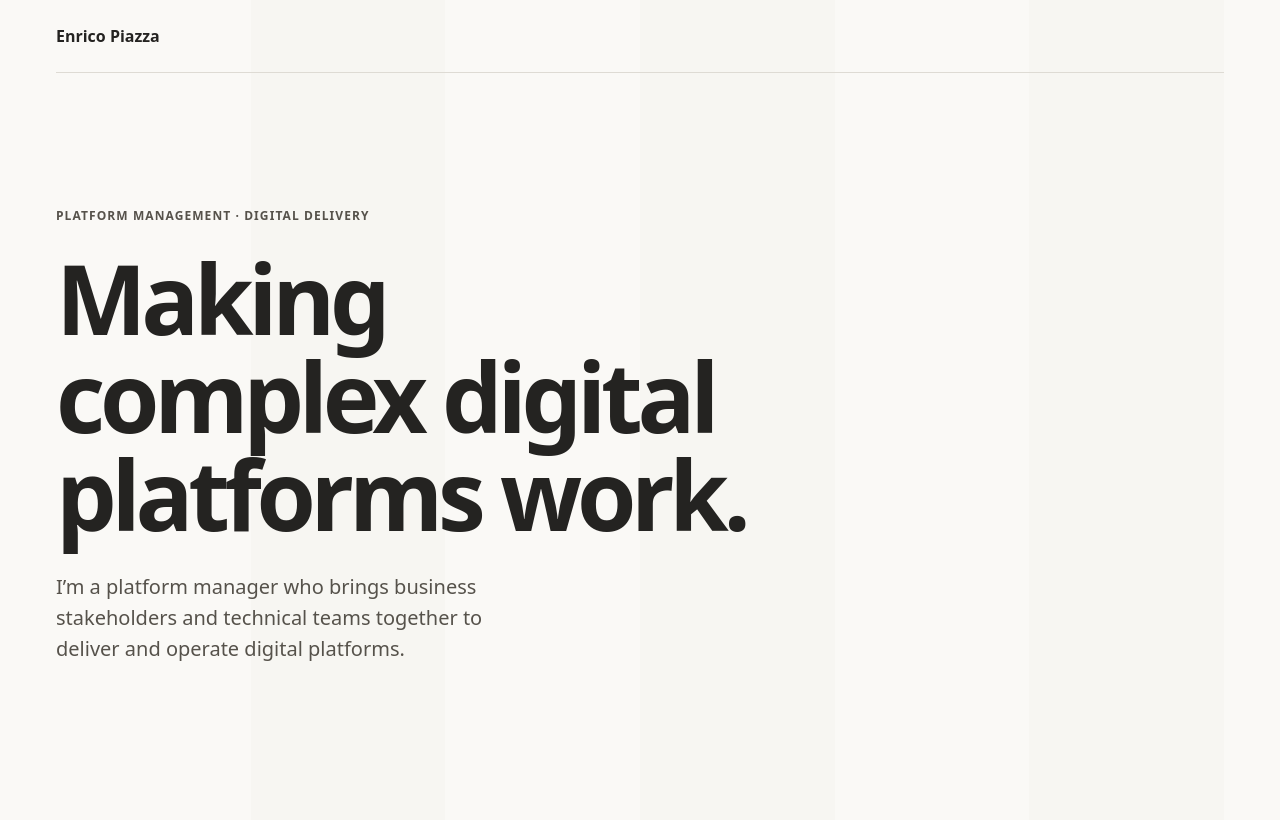
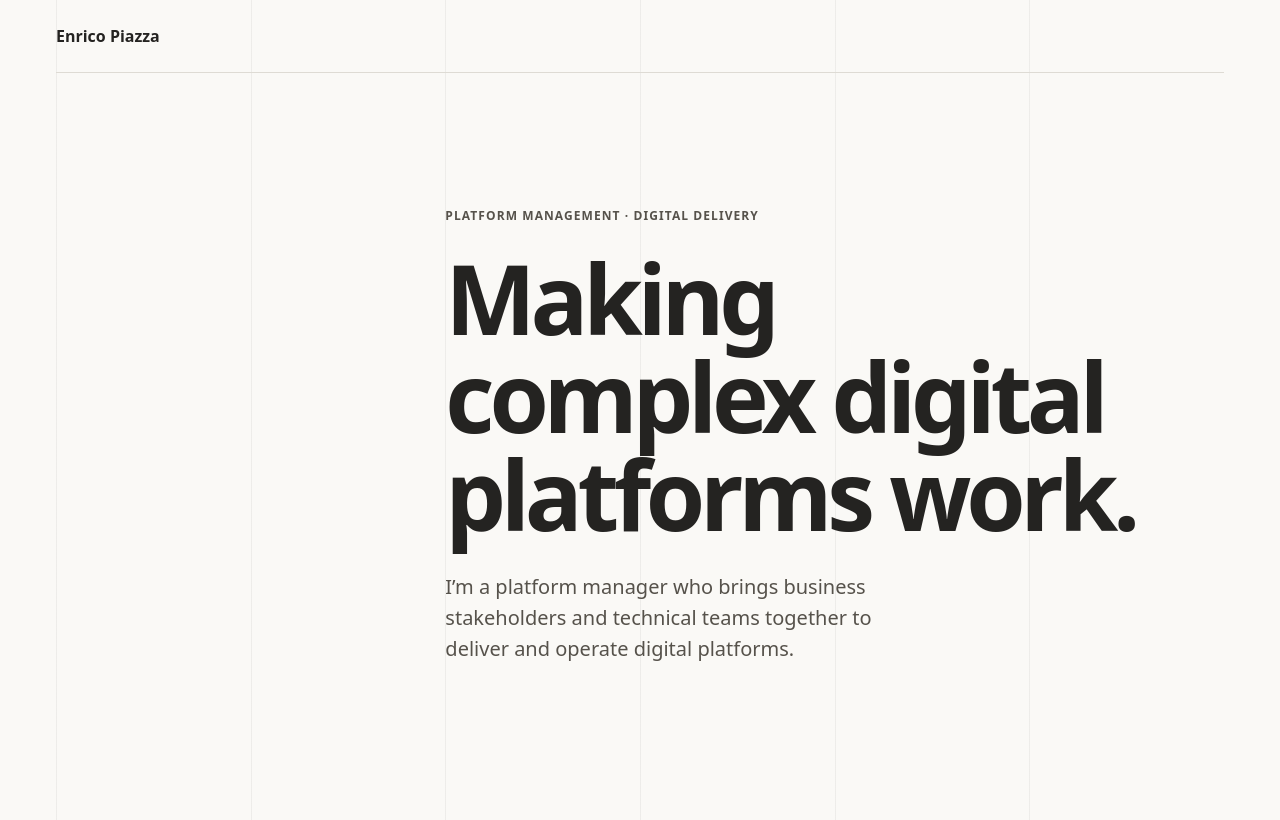
Before and after one commit to enridoku/website, an Astro site: page / in a window 1280 px wide. Built offline with nearby package versions, Linux system fonts and the light colour scheme; Astro itself is replaced by a stand-in of ours.

Commit message:
background graph paper

```diff
--- a/src/pages/index.astro
+++ b/src/pages/index.astro
@@ -23,7 +23,6 @@
 <style>
   body {
     --paper: #faf9f6;
-    --stripe: #f7f6f2;
     margin: 0;
     padding-inline: clamp(16px, 5%, 56px);
     background: var(--paper);
@@ -32,24 +31,30 @@
   }
 
   .portfolio-grid {
-    --band: calc(100% / 6);
+    --columns: 4;
+    --guide: rgb(36 35 33 / 6%);
+    display: grid;
+    grid-template-columns: repeat(var(--columns), minmax(0, 1fr));
+    align-content: start;
     max-width: 76rem;
     min-height: 100vh;
     margin-inline: auto;
     background: repeating-linear-gradient(
       to right,
-      var(--paper) 0 var(--band),
-      var(--stripe) var(--band) calc(2 * var(--band))
+      var(--guide) 0 1px,
+      transparent 1px calc(100% / var(--columns))
     );
   }
 
   header {
+    grid-column: 1 / -1;
     padding-block: 24px;
     border-bottom: 1px solid #dedbd4;
     font-weight: 650;
   }
 
   main {
+    grid-column: 1 / -1;
     padding-block: clamp(64px, 13vw, 134px) clamp(76px, 15vw, 156px);
   }
 
@@ -80,9 +85,13 @@
     line-height: 1.55;
   }
 
-  @media (max-width: 600px) {
+  @media (min-width: 900px) {
     .portfolio-grid {
-      --band: 25%;
+      --columns: 6;
+    }
+
+    main {
+      grid-column-start: 3;
     }
   }
 </style>
```
